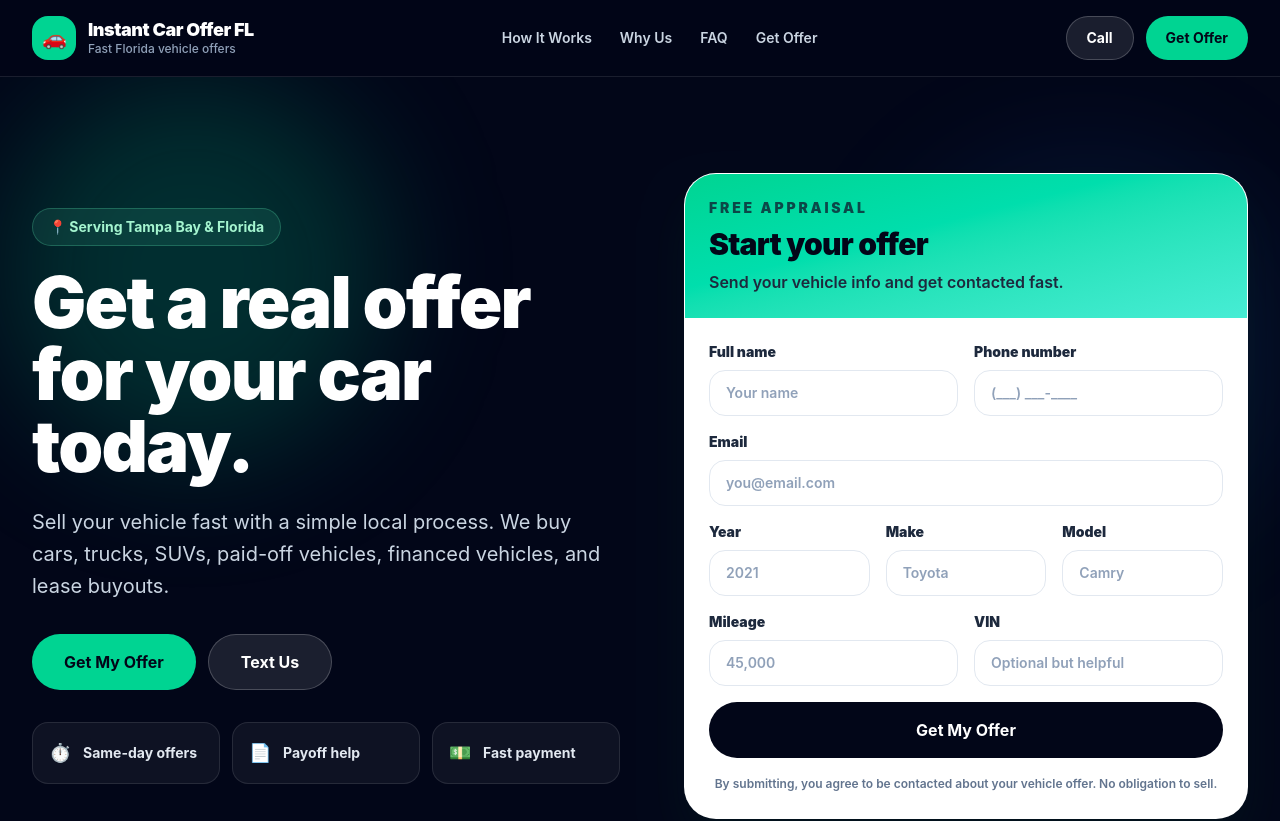
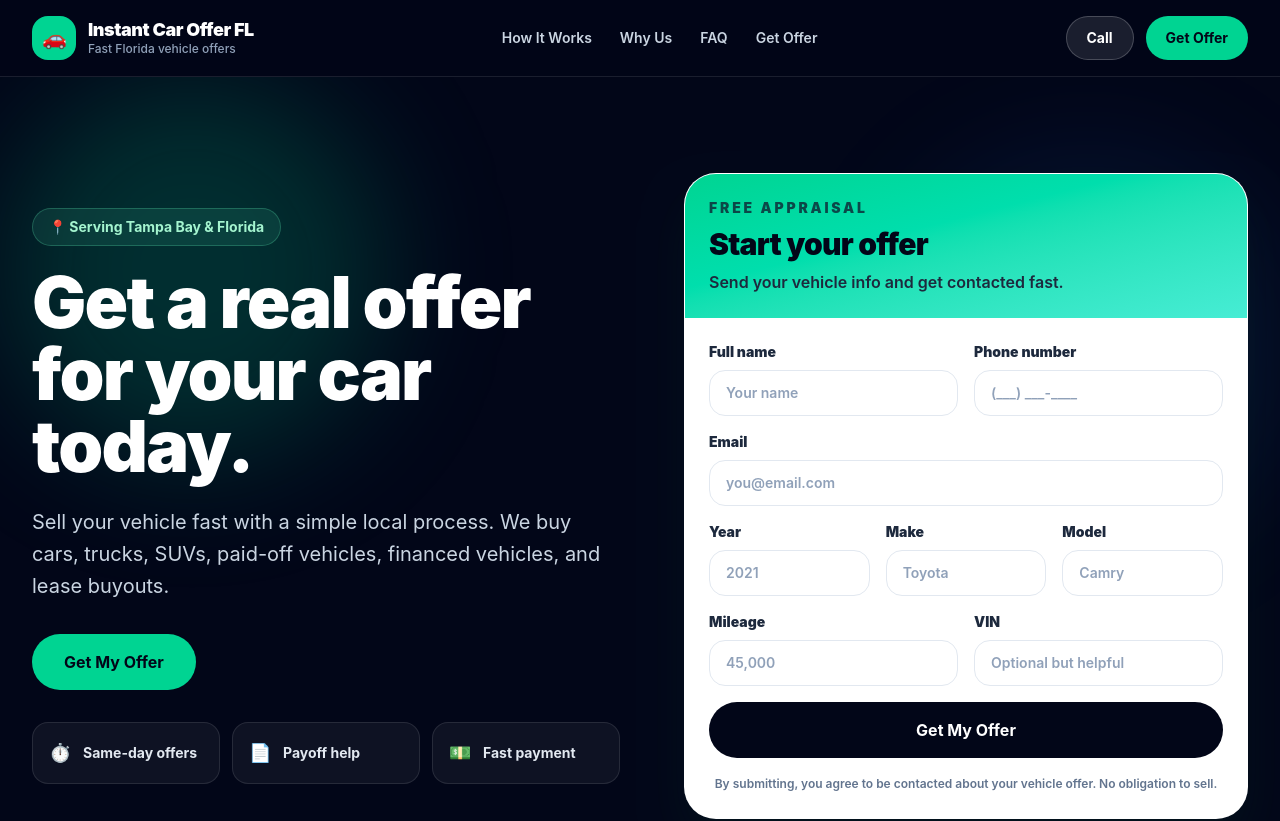
Before and after one commit to Pborja1/instant-car-offer-fl, a React (Vite) app: page / in a window 1280 px wide. Shown: the top 821 px of the page. Built offline with nearby package versions, Linux system fonts and the light colour scheme.

Commit message:
Update App.jsx

```diff
--- a/src/App.jsx
+++ b/src/App.jsx
@@ -2,7 +2,6 @@ import React, { useMemo, useState } from "react";
 
 const PHONE_DISPLAY = "727-598-0228";
 const PHONE_LINK = "tel:+17275980228";
-const SMS_LINK = "sms:+17275980228";
 const EMAIL = "offers@instantcarofferfl.com";
 
 function Button({ children, href, type = "button", variant = "primary", size = "md", className = "", onClick }) {
@@ -136,7 +135,7 @@ export default function InstantCarOfferFL() {
               ))}
               <div className="grid grid-cols-2 gap-3 pt-2">
                 <Button href={PHONE_LINK} variant="outline">Call</Button>
-                <Button href={SMS_LINK}>Text</Button>
+
               </div>
             </div>
           </div>
@@ -163,7 +162,7 @@ export default function InstantCarOfferFL() {
 
               <div className="mt-8 flex flex-col gap-3 sm:flex-row">
                 <Button href="#offer" size="lg">Get My Offer</Button>
-                <Button href={SMS_LINK} size="lg" variant="outline">Text Us</Button>
+
               </div>
 
               <div className="mt-8 grid max-w-2xl grid-cols-1 gap-3 sm:grid-cols-3">
@@ -290,7 +289,7 @@ export default function InstantCarOfferFL() {
           </div>
           <div className="flex flex-wrap gap-3">
             <Button href={PHONE_LINK} variant="outline">{PHONE_DISPLAY}</Button>
-            <Button href={SMS_LINK}>Text Us</Button>
+
           </div>
         </div>
       </footer>
```
